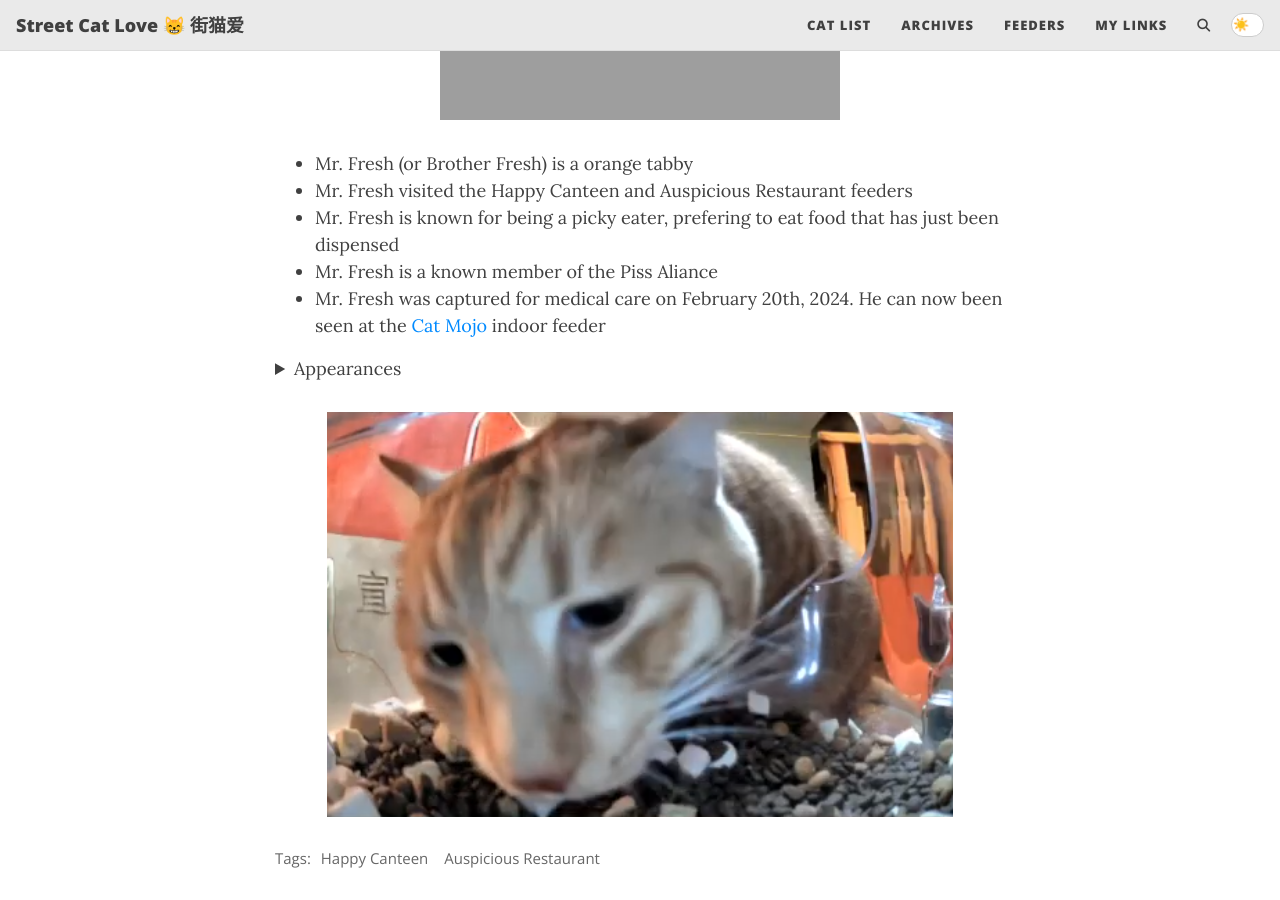
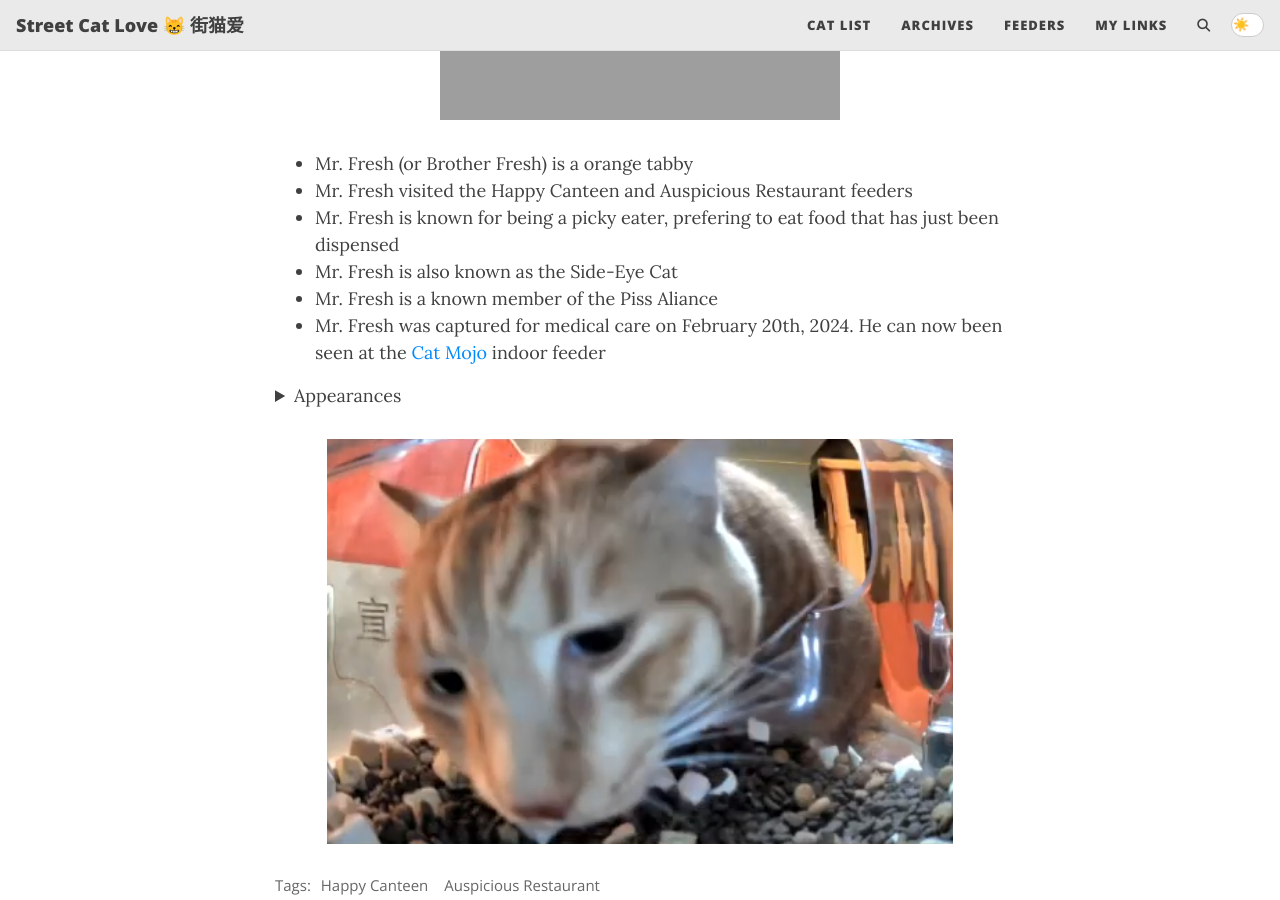
Before and after one commit to StreetCatLove/hellostreetcat, a Jekyll site: the page built from _posts/2024-11-28-fresh.md, in a window 1280 px wide and 900 px high, scrolled down 373 px. Built offline with Jekyll 4.4.1, drawn with Linux system fonts in a browser that asks for light colours; comment, search, counter and statistics services are not loaded.

Commit message:
Update 2024-11-28-fresh.md

```diff
--- a/_posts/2024-11-28-fresh.md
+++ b/_posts/2024-11-28-fresh.md
@@ -11,6 +11,7 @@ comments: false
 * Mr. Fresh (or Brother Fresh) is a orange tabby
 * Mr. Fresh visited the Happy Canteen and Auspicious Restaurant feeders
 * Mr. Fresh is known for being a picky eater, prefering to eat food that has just been dispensed
+* Mr. Fresh is also known as the Side-Eye Cat
 * Mr. Fresh is a known member of the Piss Aliance
 * Mr. Fresh was captured for medical care on February 20th, 2024. He can now been seen at the [Cat Mojo](https://meow.camera/viewer/#5144313095337151915) indoor feeder
 
```
